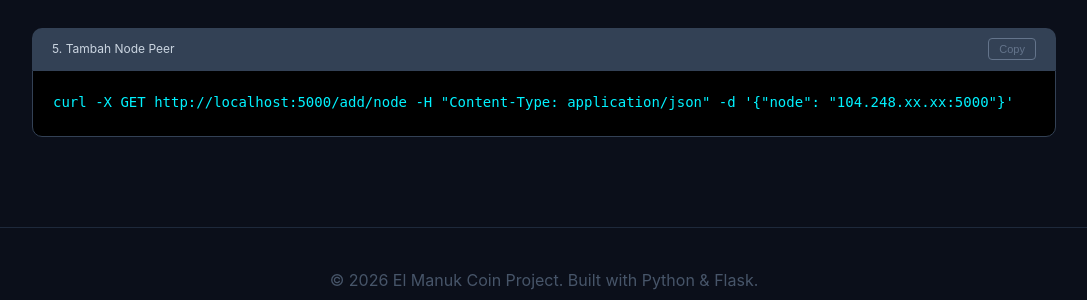
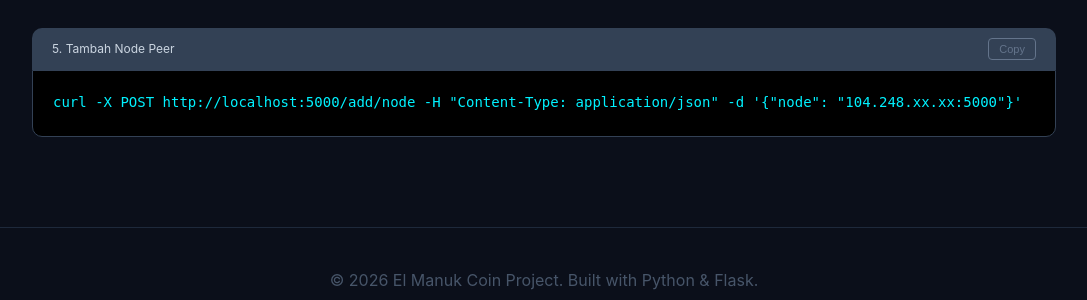
Before and after one commit to AkmlF4dli/Blockchain, a Flask app: template templates/index.html in a window 1280 px wide. Shown: the part 2420-2720 px from the top of the page, without its empty margins (96-1183 px from the left). Run offline with Flask 3, Linux system fonts and the light colour scheme; the template is opened without the code that fills it, so the values that code supplies are empty.

```diff
--- a/application.py
+++ b/application.py
@@ -130,6 +130,10 @@ class Blockchain(object):
 app = Flask(__name__)
 blockchain = Blockchain()
 
+@app.route('/', methods=['GET'])
+def main():
+    return render_template('index.html')
+
 @app.route('/blockchain', methods=['GET'])
 def full_chain():
     # Menghapus trigger sync di sini untuk mencegah Deadlock
--- a/templates/index.html
+++ b/templates/index.html
@@ -280,7 +280,7 @@
 
         <div class="terminal-container">
             <div class="terminal-header"><span>5. Tambah Node Peer</span><button class="copy-btn" onclick="copyCode('code5')">Copy</button></div>
-            <div class="terminal"><code id="code5">curl -X GET http://localhost:5000/add/node -H "Content-Type: application/json" -d '{"node": "104.248.xx.xx:5000"}'</code></div>
+            <div class="terminal"><code id="code5">curl -X POST http://localhost:5000/add/node -H "Content-Type: application/json" -d '{"node": "104.248.xx.xx:5000"}'</code></div>
         </div>
     </section>
 
```
